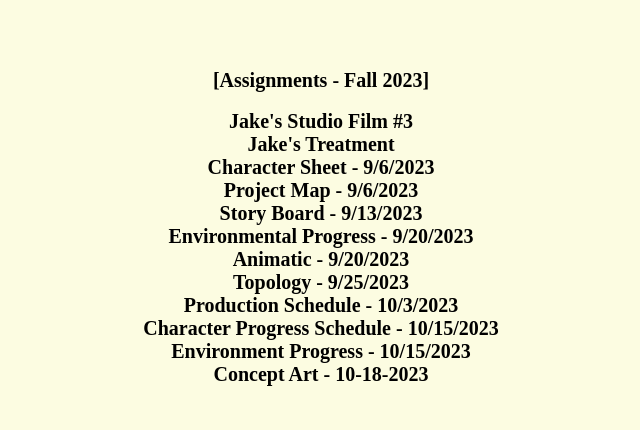
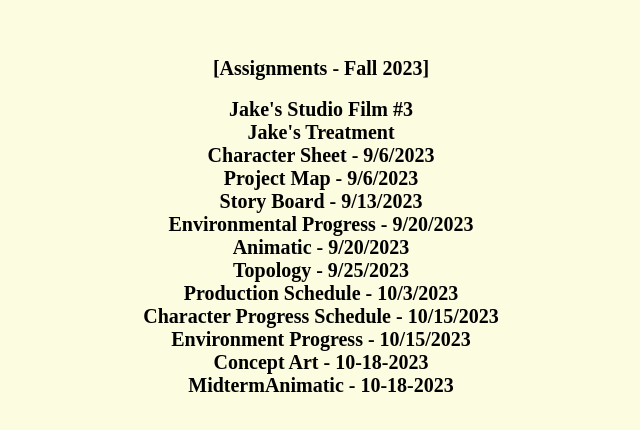
Before and after one commit to e1ixyz/goblin-media, a plain HTML site: page assignments.html in a window 1280 px wide. Shown: the part 188-618 px from the top of the page, without its empty margins (319-959 px from the left). Drawn offline with nearby package versions, Linux system fonts and the light colour scheme.

Commit message:
New assignment added: MidtermAnimatic - 10-18-2023

```diff
--- a/assignments.html
+++ b/assignments.html
@@ -95,7 +95,7 @@
                 </li>
                 <!-- Add new assignment here -->
 
-            <li><a href="assets/assignments/Conceptart.png"><h1>Concept Art - 10-18-2023</h1></a></li></ul>
+            <li><a href="assets/assignments/Conceptart.png"><h1>Concept Art - 10-18-2023</h1></a></li><li><a href="https://drive.google.com/file/d/1J9T-NYGxnneecRUmyXtCIuZGsIdPBbfs/view?usp=drivesdk"><h1>MidtermAnimatic - 10-18-2023</h1></a></li></ul>
         </div>
     </div>
 </body>
```
